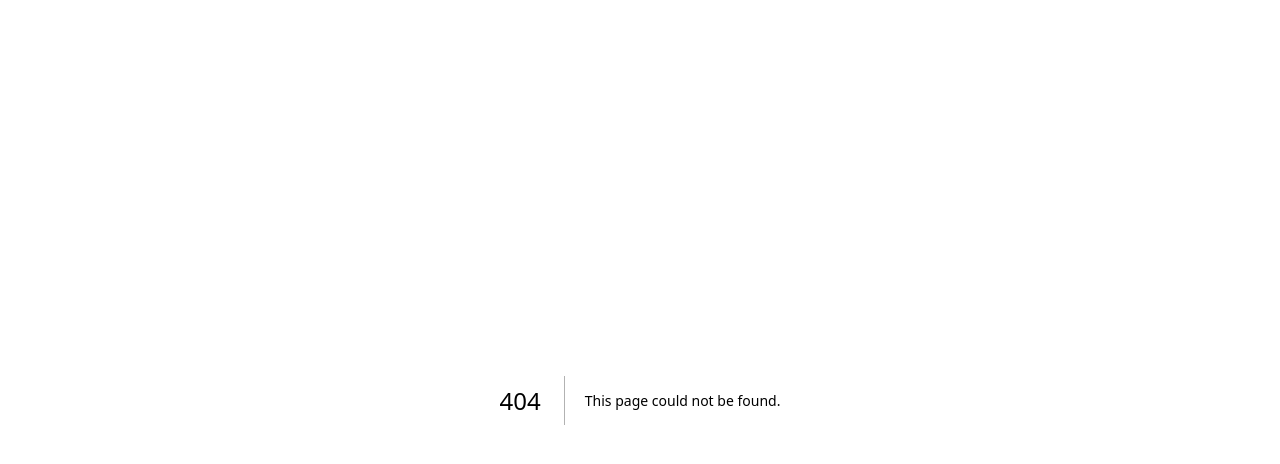
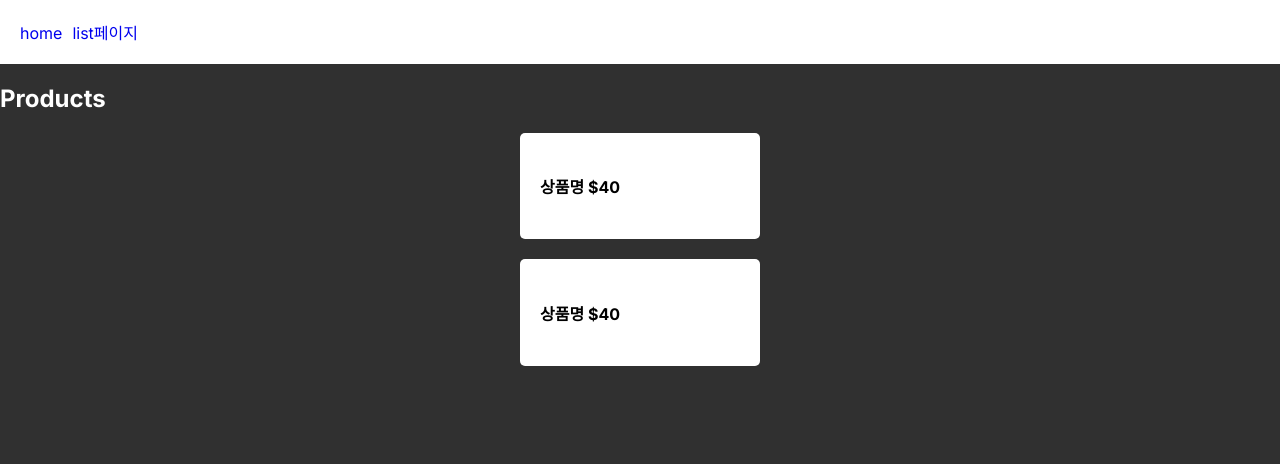
Before and after one commit to doong2imdang/TIL, a Next.js app in the folder CodingApple/Next.js/fresh/: page /list in a window 1280 px wide. Before the commit this address had no page. Shown: the top 464 px of the page. Built offline with nearby package versions, Linux system fonts and the light colour scheme.

Commit message:
Next.js 1-4. 여러 페이지 만들기(라우팅)

```diff
--- a/CodingApple/Next.js/fresh/app/globals.css
+++ b/CodingApple/Next.js/fresh/app/globals.css
@@ -12,3 +12,21 @@ body {
 .title-sub {
   text-align: center;
 }
+
+.navbar {
+  background: white;
+  padding: 20px;
+}
+.navbar a {
+  margin-right: 10px;
+  text-decoration: none;
+}
+
+.food {
+  margin: 20px auto;
+  width: 200px;
+  background: white;
+  color: black;
+  padding: 20px;
+  border-radius: 5px;
+}
--- a/CodingApple/Next.js/fresh/app/layout.js
+++ b/CodingApple/Next.js/fresh/app/layout.js
@@ -1,5 +1,6 @@
 import { Inter } from "next/font/google";
 import "./globals.css";
+import Link from "next/link";
 
 const inter = Inter({ subsets: ["latin"] });
 
@@ -11,7 +12,13 @@ export const metadata = {
 export default function RootLayout({ children }) {
   return (
     <html lang="en">
-      <body className={inter.className}>{children}</body>
+      <body className={inter.className}>
+        <div className="navbar">
+          <Link href="/">home</Link>
+          <Link href="/list">list페이지</Link>
+        </div>
+        {children}
+      </body>
     </html>
   );
 }
--- /dev/null
+++ b/CodingApple/Next.js/fresh/app/list/page.js
@@ -0,0 +1,13 @@
+export default function List() {
+  return (
+    <div>
+      <h2>Products</h2>
+      <div className="food">
+        <h4>상품명 $40</h4>
+      </div>
+      <div className="food">
+        <h4>상품명 $40</h4>
+      </div>
+    </div>
+  );
+}
```
Also changed, not shown: CodingApple/Next.js/fresh/app/page.js (+4 -10 lines).
